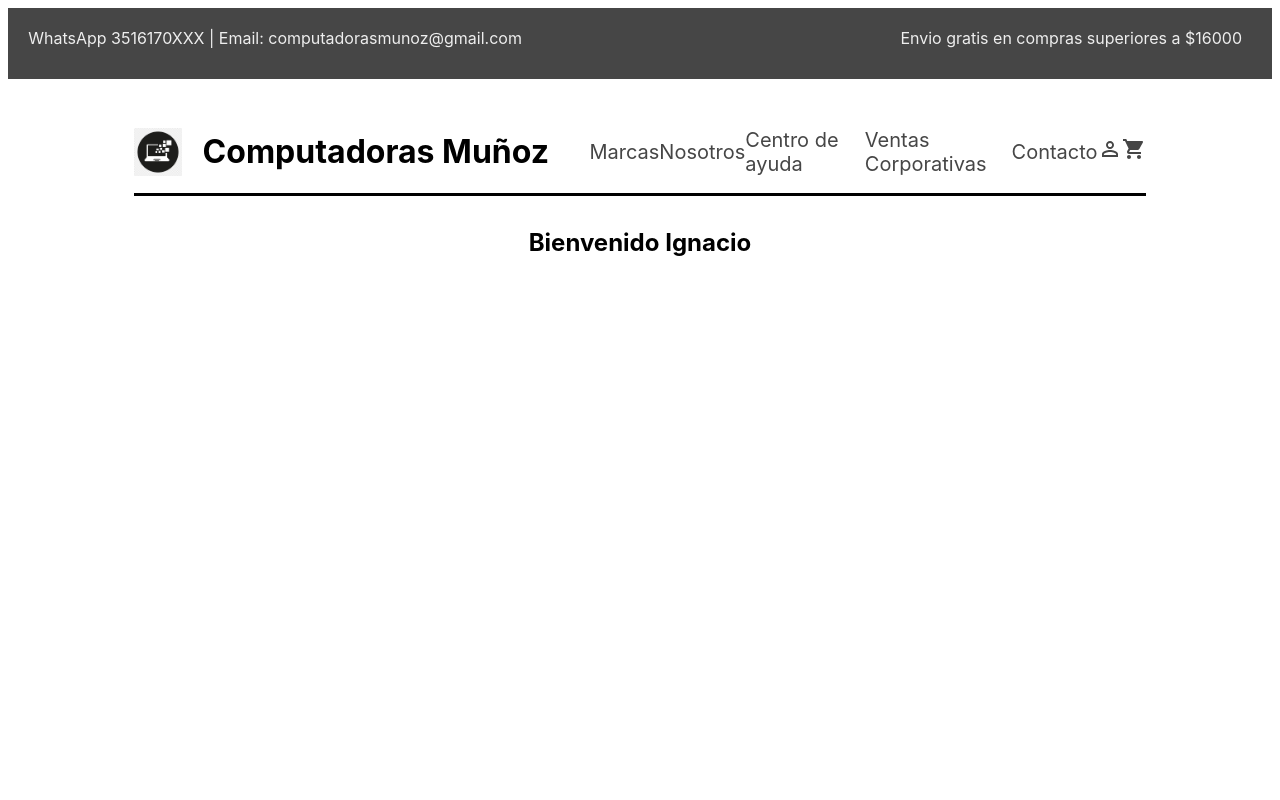
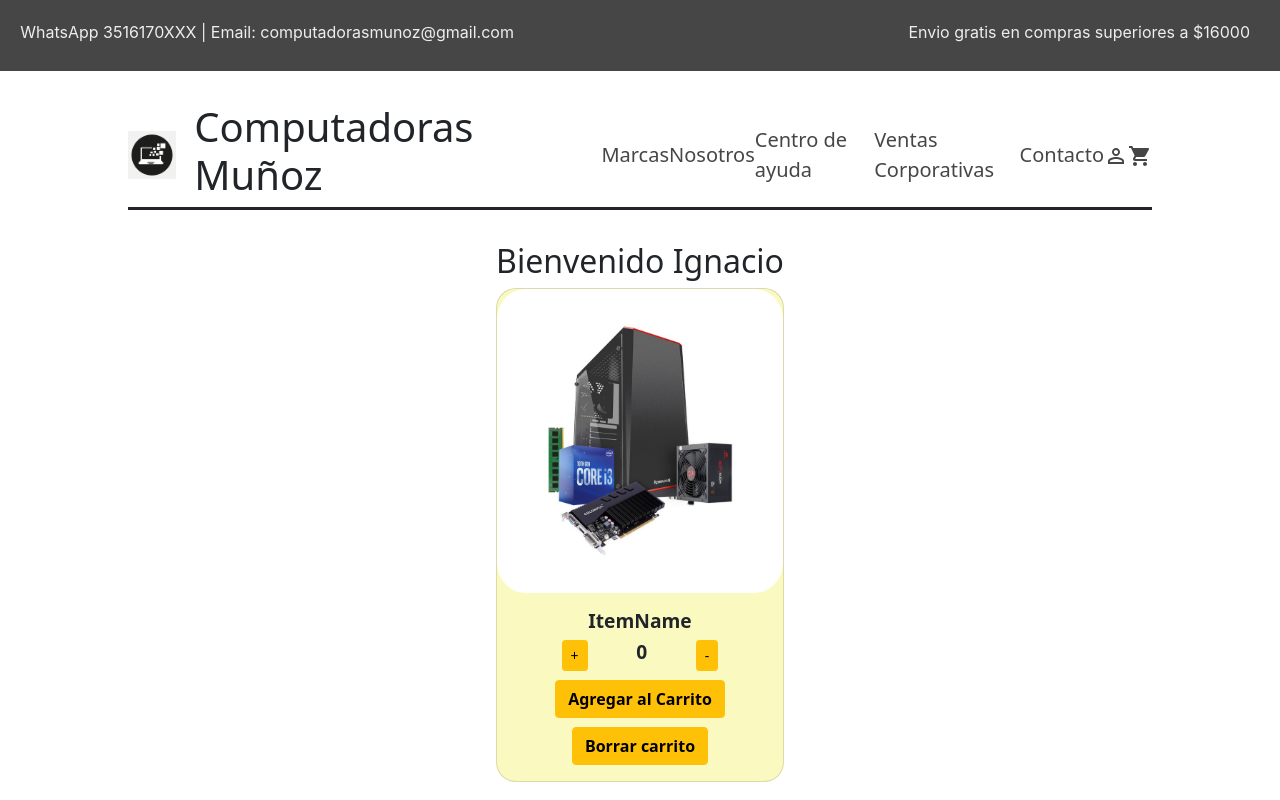
Before and after one commit to nachom48/computadorasmunoz, a React (Create React App) app: page / in a window 1280 px wide. Built offline with nearby package versions, Linux system fonts and the light colour scheme.

Commit message:
Se agrego ItemListContainer con ItemCount

```diff
--- a/src/components/Header.js
+++ b/src/components/Header/Header.js
@@ -2,9 +2,9 @@
 
 import React from 'react';
 import './Header.css';
-import logo from '../img/logopc.png';
+import logo from '../../img/logopc.png'
 import PersonOutlineIcon from '@mui/icons-material/PersonOutline';
-import { CartWidget } from './CartWidget';
+import { CartWidget } from '../CartWidget';
 const Header = () =>{
 
     return (
--- /dev/null
+++ b/src/components/ItemCount/ItemCount.css
@@ -0,0 +1,37 @@
+
+
+.card{
+
+    background-color:rgb(250, 249, 192);
+    border-radius:20px;
+    display:flex;
+    margin-left:auto;
+    margin-right:auto;
+
+}
+.card-img{
+    border-style:hidden;
+    border-radius:10%;
+}
+
+.card-title{
+    font-weight: 700;
+    font-size:larger;
+    display:flex;
+    justify-content:center;
+}
+.buttons{
+    font-weight:700;
+    display:flex;
+    justify-content:space-evenly;
+
+}
+
+.boton-agregar{
+     margin-top:1ch;
+     display:flex;
+     font-weight:700;
+     margin-left:auto;
+     margin-right:auto;
+     justify-content:center;
+}
--- /dev/null
+++ b/src/components/ItemCount/ItemCount.js
@@ -0,0 +1,56 @@
+import './ItemCount.css';
+import Button from 'react-bootstrap/Button';
+import Card from 'react-bootstrap/Card'
+import {useState} from "react";
+import computadora from "../../img/computadora.jpg"
+
+export const ItemCount = (props)=>{
+
+const [contador,setContador]=useState(0)
+
+    const handlerClickAdd =()=>{
+            if(contador<props.stock)setContador(contador+1)
+            };
+        const handlerClickSub =()=>{
+            if(contador>props.initial)setContador(contador-1)
+            }
+
+        const reset = ()=>{
+            setContador(0)
+        }
+
+        const alerts=()=>{
+            if (contador>0){
+                setContador(0);
+                alert("Se ha agregado al carrito exitosamente")
+            }
+        }
+
+
+    return(
+        <>
+
+          <Card className="card" style={{ width: '18rem' }}>
+            <Card.Img  className="card-img"variant="top" src={computadora} />
+            <Card.Body>
+            <Card.Title className="card-title">ItemName</Card.Title>
+
+            <div className="buttons">
+            <Button className="boton"  size="sm" variant="warning" onClick={handlerClickAdd}>+</Button>
+            <Card.Title className="card-title">{contador}</Card.Title>
+
+            <Button className="boton"  size="sm" variant="warning" onClick={handlerClickSub}>-</Button>
+            </div>
+            <Button  className="boton-agregar" onClick={alerts} variant="warning">Agregar al Carrito</Button>
+            <Button  className="boton-agregar" onClick={reset} variant="warning">Borrar carrito</Button>
+
+                  </Card.Body>
+            </Card>
+
+        </>
+            )
+
+
+
+
+    }
--- a/src/components/ItemListContainer.js
+++ b/src/components/ItemListContainer.js
@@ -1,9 +1,14 @@
 import React from 'react';
-
+import { ItemCount } from './ItemCount/ItemCount';
 const ItemListCointainer = props =>{
     return (
+        <>
         <h2>Bienvenido {props.name}</h2>
-    )
+        <ItemCount stock={5} initial={0}/>
+        </>)
 }
 
 export default ItemListCointainer
+
+//aca va el contador importado
+//function itemCount stock inicial onAdd
--- a/src/index.js
+++ b/src/index.js
@@ -11,9 +11,7 @@
   document.getElementById('root')
 );
 
-// If you want to start measuring performance in your app, pass a function
-// to log results (for example: reportWebVitals(console.log))
-// or send to an analytics endpoint. Learn more: https://bit.ly/CRA-vitals
+
 reportWebVitals();
 
 //Para q index funcione bien ha yq tener el scoope y necesitamos el import de React en el archivo //
```
Also changed, not shown: src/App.js (+6 -4 lines), src/components/CustomButtom.js (added, +17 -0 lines), src/components/Header/Header.css (renamed from src/components/Header.css), src/img/computadora.jpg (added).
